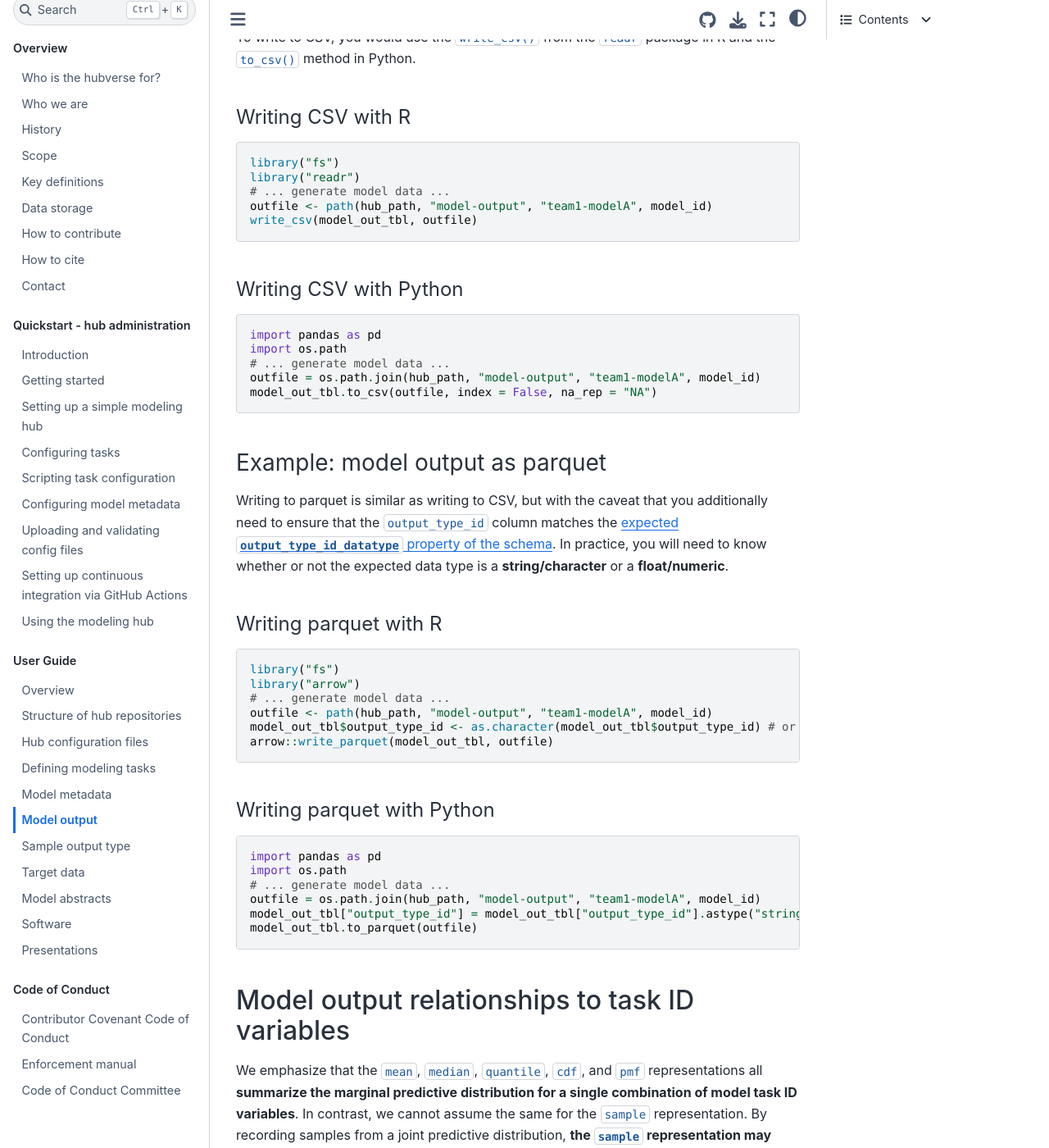
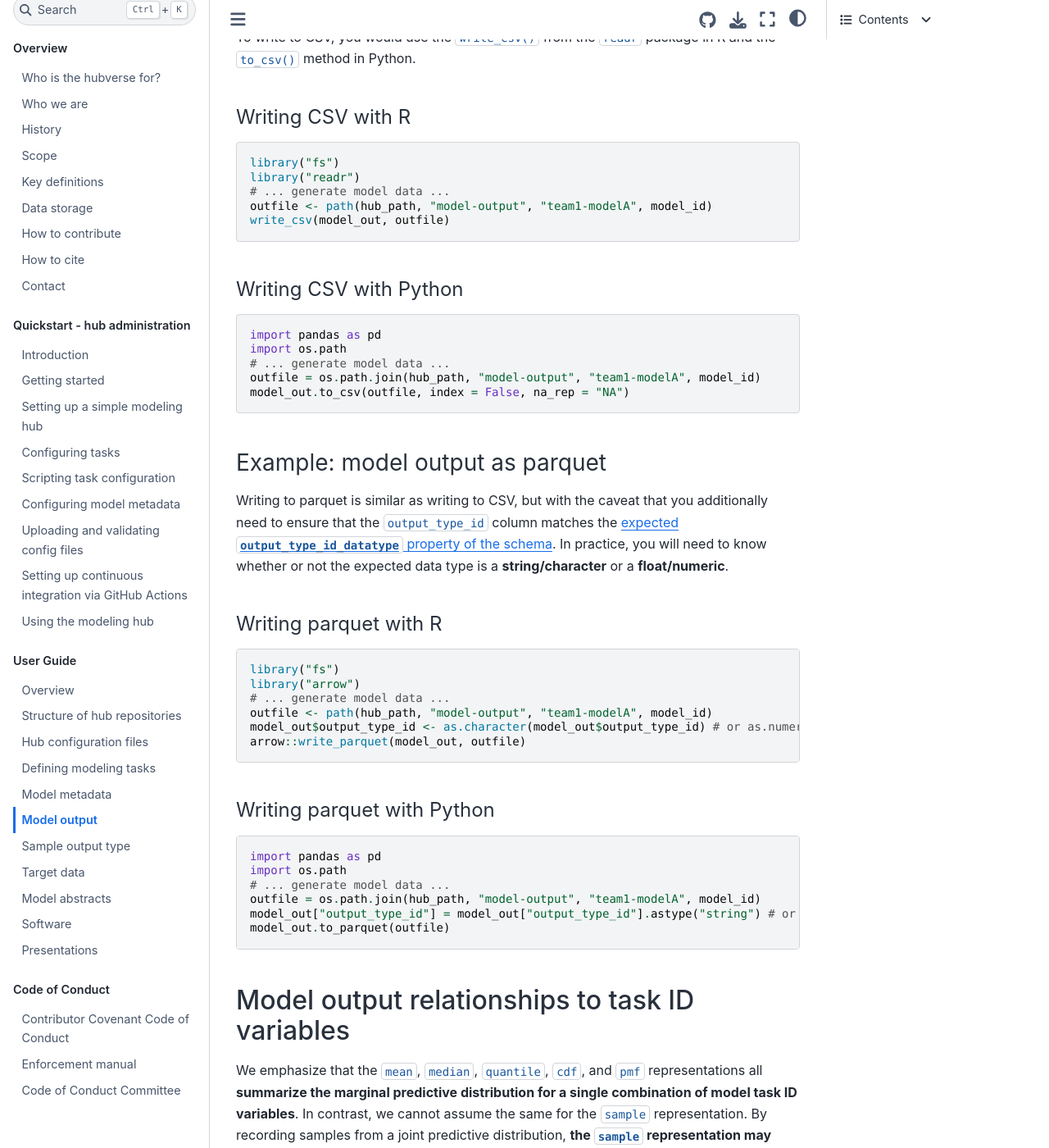
Before and after one commit to hubverse-org/hubDocs, a Sphinx documentation site: the page built from docs/source/user-guide/model-output.md, in a window 1280 px wide and 1400 px high, scrolled down 5300 px. Shown: the whole window at 82% size. Built offline with Sphinx 7.4.7 and the Sphinx Book theme 1.1.4, drawn with Linux system fonts in a browser that asks for light colours; comment, search, counter and statistics services are not loaded; some of the changed text lies outside the part shown.

Commit message:
change model_out_tbl to model_out
This to avoid confusion with the `model_out_tbl` class that is the
output of `connect_hub()`

````diff
--- a/docs/source/user-guide/model-output.md
+++ b/docs/source/user-guide/model-output.md
@@ -156,7 +156,7 @@ administrator (this is usually called `model-output`). Below are two examples
 of writing model output to a hub in R and Python using parquet and CSV files.
 In these examples, we are assuming the following variables already exist:
 
- - `model_out_tbl` is the tabular output from your model formatted as specified
+ - `model_out` is the tabular output from your model formatted as specified
    in [the formats of model output section](#formats-of-model-output).
  - `hub_path` is the path to the hub cloned on your local computer
  - `file_name` is the file name of your model formatted as
@@ -175,7 +175,7 @@ library("fs")
 library("readr")
 # ... generate model data ...
 outfile <- path(hub_path, "model-output", "team1-modelA", model_id)
-write_csv(model_out_tbl, outfile)
+write_csv(model_out, outfile)
 ```
 
 #### Writing CSV with Python
@@ -185,7 +185,7 @@ import pandas as pd
 import os.path
 # ... generate model data ...
 outfile = os.path.join(hub_path, "model-output", "team1-modelA", model_id)
-model_out_tbl.to_csv(outfile, index = False, na_rep = "NA")
+model_out.to_csv(outfile, index = False, na_rep = "NA")
 ```
 
 (example-parquet)=
@@ -205,8 +205,8 @@ library("fs")
 library("arrow")
 # ... generate model data ...
 outfile <- path(hub_path, "model-output", "team1-modelA", model_id)
-model_out_tbl$output_type_id <- as.character(model_out_tbl$output_type_id) # or as.numeric()
-arrow::write_parquet(model_out_tbl, outfile)
+model_out$output_type_id <- as.character(model_out$output_type_id) # or as.numeric()
+arrow::write_parquet(model_out, outfile)
 ```
 
 
@@ -217,8 +217,8 @@ import pandas as pd
 import os.path
 # ... generate model data ...
 outfile = os.path.join(hub_path, "model-output", "team1-modelA", model_id)
-model_out_tbl["output_type_id"] = model_out_tbl["output_type_id"].astype("string") # or "float"
-model_out_tbl.to_parquet(outfile)
+model_out["output_type_id"] = model_out["output_type_id"].astype("string") # or "float"
+model_out.to_parquet(outfile)
 ```
 
 (model-output-task-relationship)=
````
